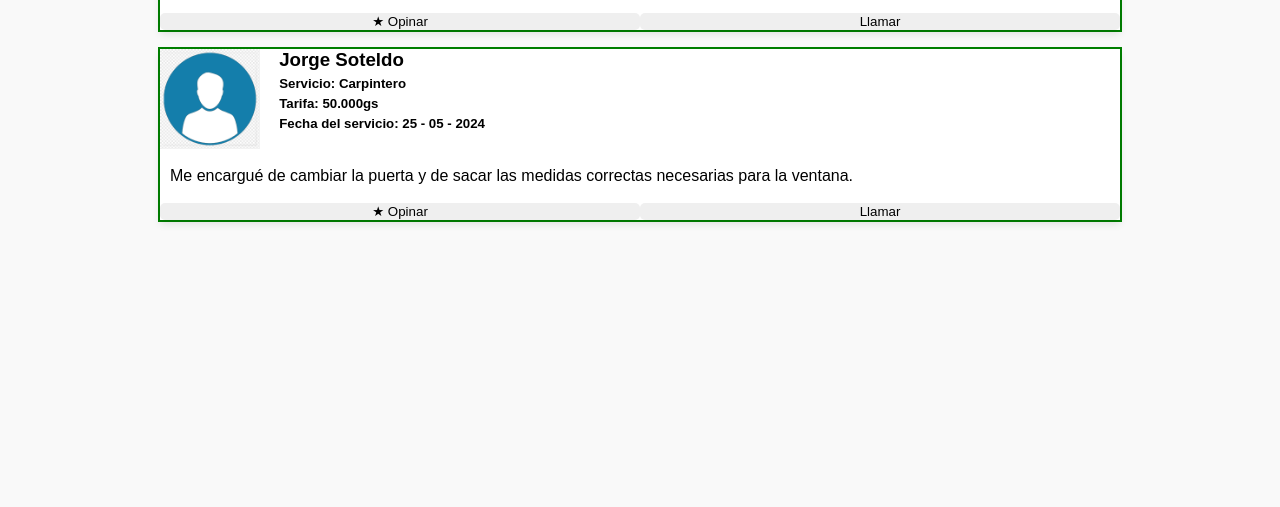
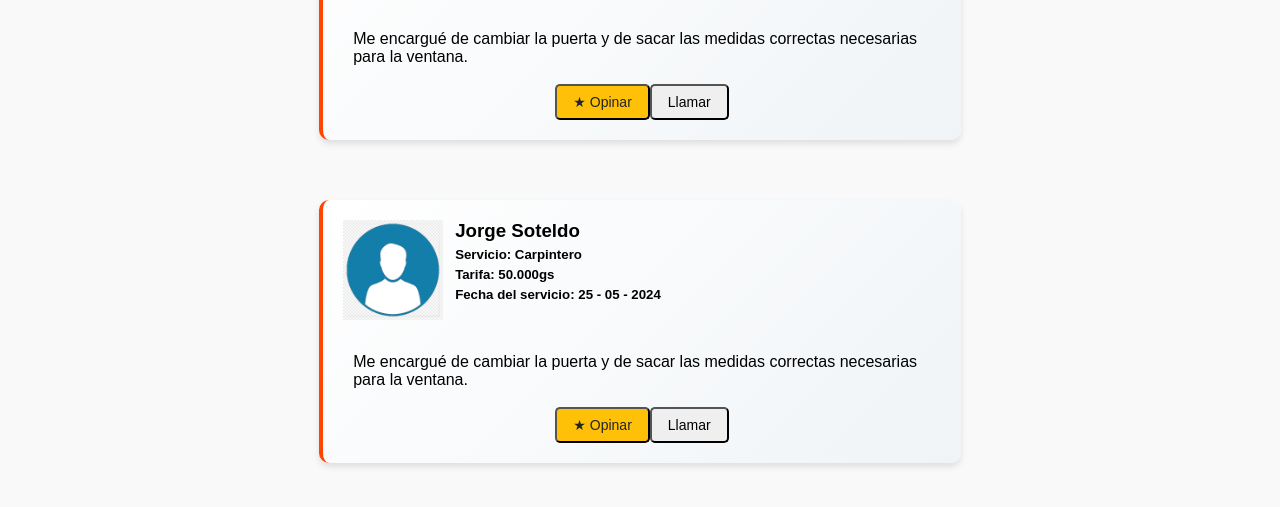
Before and after one commit to GodtoL/ConectaOficios-web, a plain HTML site: page history.html in a window 1280 px wide. Shown: the part 293-800 px from the top of the page. Drawn offline with Linux system fonts and the light colour scheme.

Commit message:
Mejoras añadidas a la pagina del historial de servicios

```diff
--- a/header.css
+++ b/header.css
@@ -28,7 +28,7 @@ nav .menu{
 
 .login .login-btn{
     background-color: #ff4500;
-
+    cursor: pointer;
     color: #f9f9f9;
     height: 45px;
     width: 90px;
--- a/styles-history.css
+++ b/styles-history.css
@@ -1,3 +1,7 @@
+body{
+    font-family: Arial, Helvetica, sans-serif;
+}
+
 .list-service {
     list-style: none;
     margin: 0;
@@ -6,7 +10,7 @@
     flex-direction: column;
     align-items: center;
     justify-content: center;
-    gap: 15px;
+    gap: 20px;
 }
 
 .service-card img{
@@ -31,20 +35,22 @@
 
 .service-description p{
     padding: 2px 10px;
+
+}
+.service-card {
+    box-shadow: 0 4px 6px rgba(0, 0, 0, 0.1);
+    border-radius: 10px;
+    background-color: #ffffff;
+    width: 80%;
+    margin: 20px auto;
+    display: flex;
+    flex-direction: column;
+    padding: 20px;
+    gap: 15px;
+    background: linear-gradient(135deg, #ffffff, #f0f4f7);
+    border-left: 4px solid #ff4500;
 }
 
-.service-card{
-    box-shadow: 0 4px 8px rgba(0, 0, 0, 0.1);
-    background-color: #ffffff;
-    width: 120vh;
-    display: flex;
-    flex-direction: column;
-    justify-content: space-between;
-}
-.item-service{
-    background-color: #ff4800;
-    border: 2px solid green;
-}
 
 .register-data h3, .register-data h5{
     margin: 0px;
@@ -54,6 +60,7 @@
     display: flex;
     flex-direction: column;
     gap: 5%;
+
 }
 
 .header-register{
@@ -61,12 +68,29 @@
     gap: 2%;
 }
 
-.action-btn{
-    width: 800px;
-    border: none;
+.action-btn {
+    padding: 8px 16px;
     border-radius: 5px;
+    font-size: 14px;
+    cursor: pointer;
+    transition: all 0.3s ease;
+    text-align: center;
+    width: auto;
+}
+.action-btn:first-child {
+    background-color: #ffc107;
+    color: #212529;
+}
 
+.action-btn:first-child:hover {
+    background-color: #e0a800;
 }
+
+.action-btn:hover {
+    background-color: #218838;
+    color: #ffffff;
+}
+
 
 .main-container {
     display: flex;
@@ -78,3 +102,10 @@
 .history-section{
     width: 80%;
 }
+.history-section h1 {
+    font-size: 2rem;
+    font-weight: bold;
+    margin-bottom: 20px;
+    color: #333;
+    text-align: center;
+}
```
